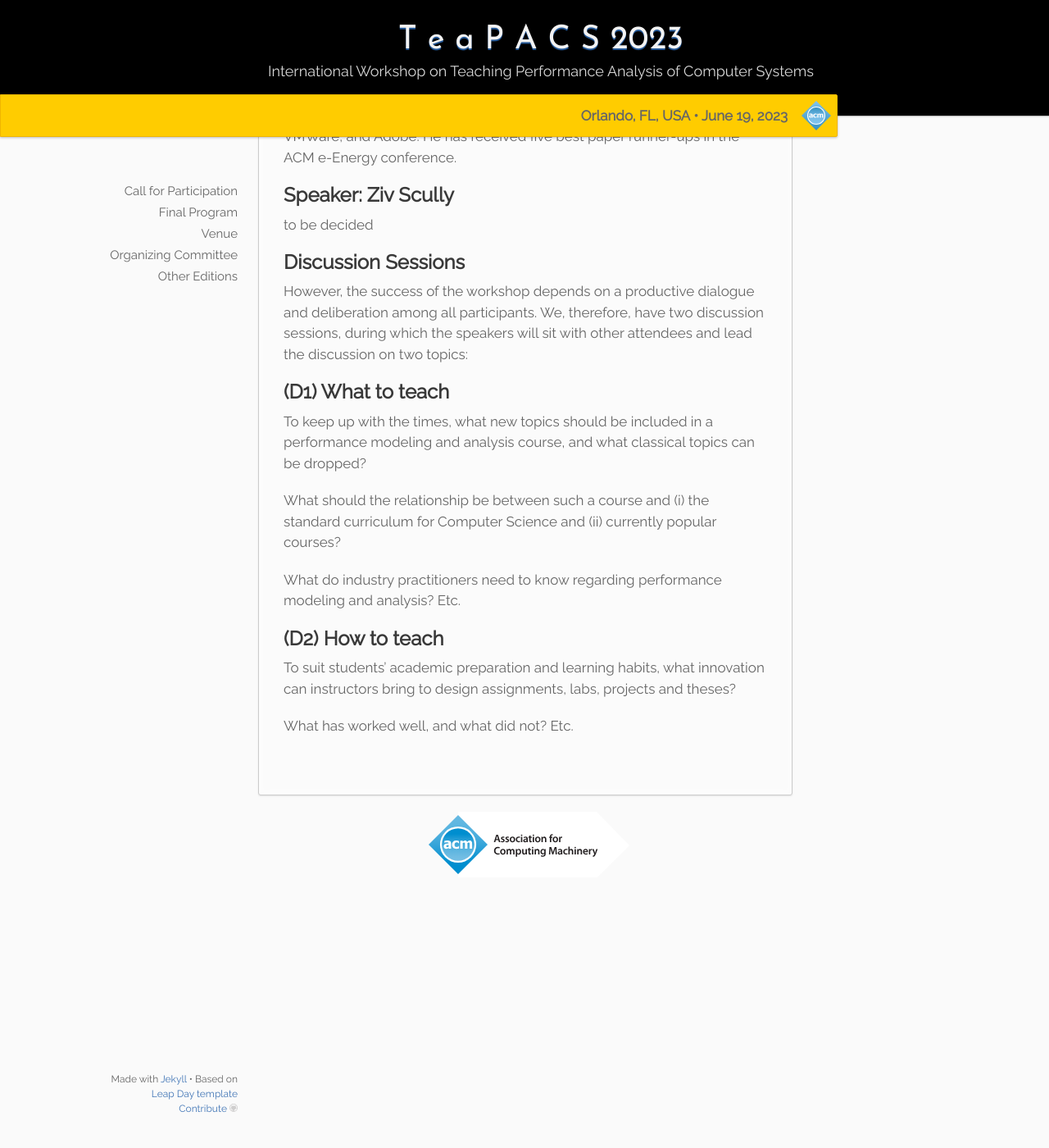
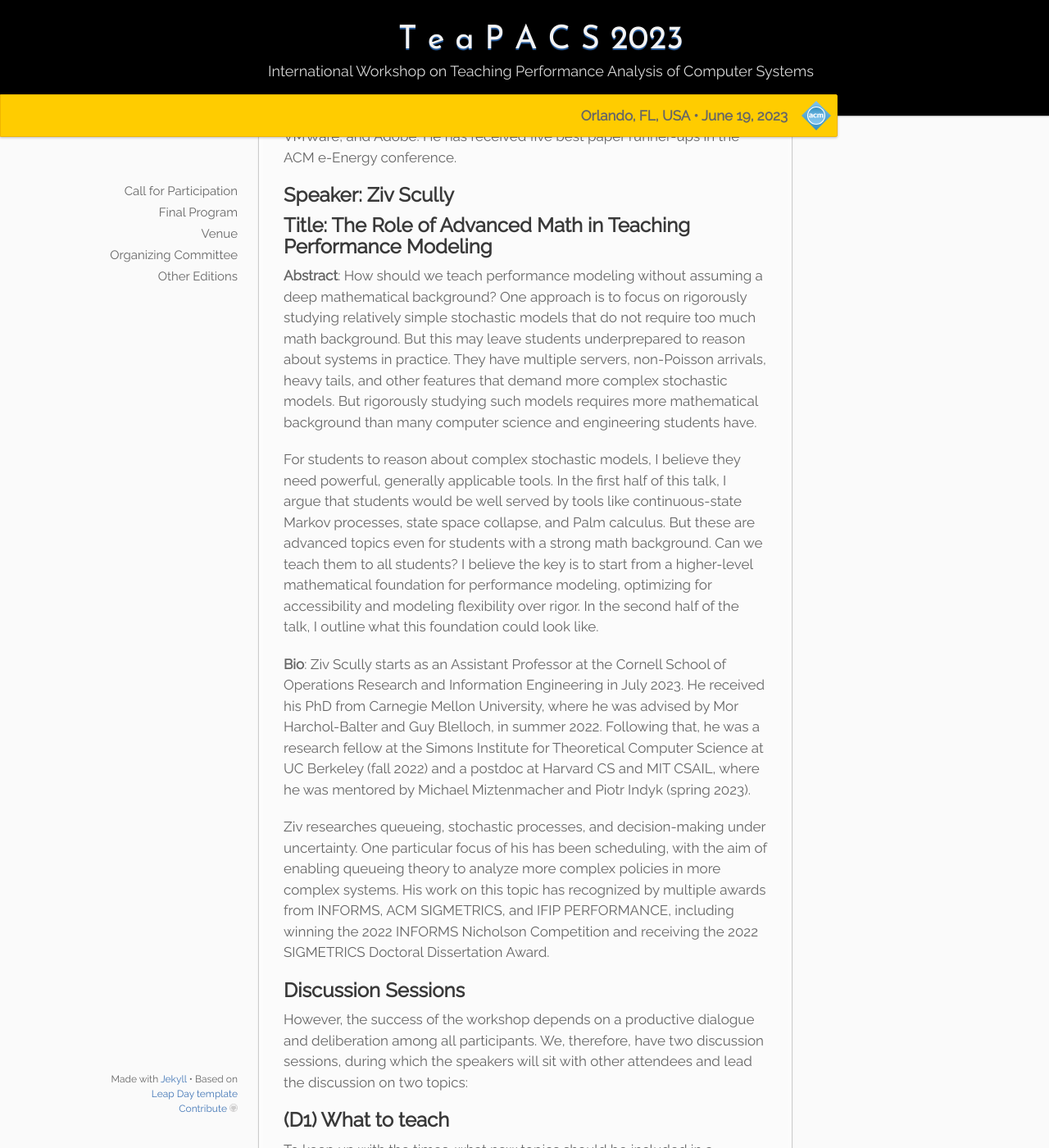
Before and after one commit to alessandropellegrini/teapacs.github.io, a Jekyll site: the page built from _2023/05.program.md, in a window 1280 px wide and 1400 px high, scrolled down 3350 px. Shown: the whole window at 82% size. Built offline with Jekyll 4.4.1, drawn with Linux system fonts in a browser that asks for light colours.

Commit message:
Update 05.program.md

```diff
--- a/_2023/05.program.md
+++ b/_2023/05.program.md
@@ -45,7 +45,15 @@ We will use a carbon-intelligent workload scheduling as a running example to exp
 **Bio**: Mohammad Hajiesmaili is an Assistant Professor with the Manning College of Information and Computer Sciences at the University of Massachusetts Amherst. His research focuses on developing optimization and machine learning tools to improve the energy and carbon efficiency of digital and cyberinfrastructure. He was named to Popular Science’s Brilliant 10 in 2022, featuring his work on the decarbonization of the internet. His awards and honors include an NSF CAREER Award, an Amazon Research Award, a Google Faculty Research Award, and other awards from NSF, VMWare, and Adobe. He has received five best paper runner-ups in the ACM e-Energy conference.
 
 ## Speaker: Ziv Scully
-to be decided
+## Title: The Role of Advanced Math in Teaching Performance Modeling
+**Abstract**: How should we teach performance modeling without assuming a deep mathematical background? One approach is to focus on rigorously studying relatively simple stochastic models that do not require too much math background. But this may leave students underprepared to reason about systems in practice. They have multiple servers, non-Poisson arrivals, heavy tails, and other features that demand more complex stochastic models. But rigorously studying such models requires more mathematical background than many computer science and engineering students have.
+
+For students to reason about complex stochastic models, I believe they need powerful, generally applicable tools. In the first half of this talk, I argue that students would be well served by tools like continuous-state Markov processes, state space collapse, and Palm calculus. But these are advanced topics even for students with a strong math background. Can we teach them to all students? I believe the key is to start from a higher-level mathematical foundation for performance modeling, optimizing for accessibility and modeling flexibility over rigor. In the second half of the talk, I outline what this foundation could look like.
+
+**Bio**: Ziv Scully starts as an Assistant Professor at the Cornell School of Operations Research and Information Engineering in July 2023. He received his PhD from Carnegie Mellon University, where he was advised by Mor Harchol-Balter and Guy Blelloch, in summer 2022. Following that, he was a research fellow at the Simons Institute for Theoretical Computer Science at UC Berkeley (fall 2022) and a postdoc at Harvard CS and MIT CSAIL, where he was mentored by Michael Miztenmacher and Piotr Indyk (spring 2023).
+
+Ziv researches queueing, stochastic processes, and decision-making under uncertainty. One particular focus of his has been scheduling, with the aim of enabling queueing theory to analyze more complex policies in more complex systems. His work on this topic has recognized by multiple awards from INFORMS, ACM SIGMETRICS, and IFIP PERFORMANCE, including winning the 2022 INFORMS Nicholson Competition and receiving the 2022 SIGMETRICS Doctoral Dissertation Award.
+
 
 ## Discussion Sessions
 However, the success of the workshop depends on a productive dialogue and deliberation among all participants.  We, therefore, have two discussion sessions, during which the speakers will sit with other attendees and lead the discussion on two topics:
```
